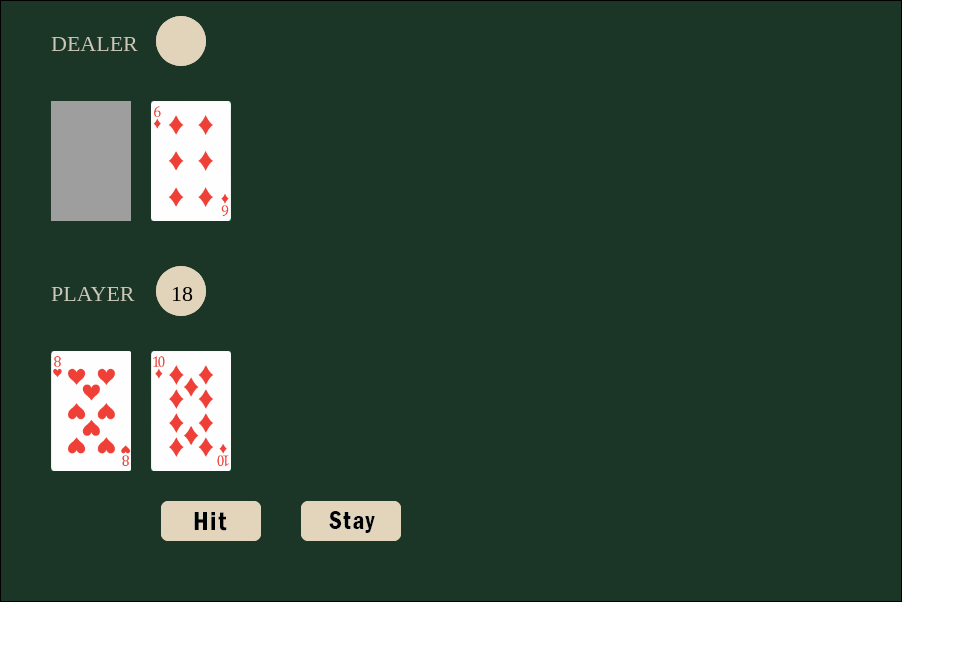
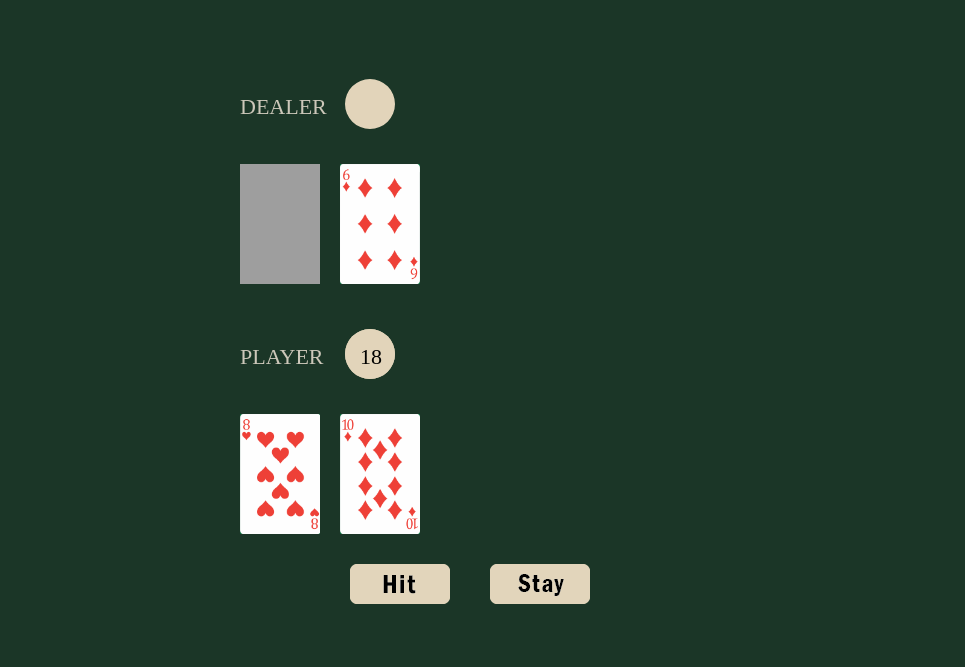
Before and after one commit to amandanngo/blackjack, a plain HTML site: page index.html in a window 1280 px wide. Shown: the whole page, without its empty margins (0-965 px from the left). Drawn offline with nearby package versions, Linux system fonts and the light colour scheme.

Commit message:
finished all functionality, but it crashes a lot if you play several rounds

```diff
--- a/script.js
+++ b/script.js
@@ -1,5 +1,3 @@
-
-
 const canvas = document.querySelector('canvas');
 const ctx = canvas.getContext('2d');
 
@@ -22,7 +20,9 @@ class Deck{
         return this.cards.shift();
     }
 
-    reset(){}
+    reset(){
+        this.cards = [];
+    }
 }
 
 class Card{
@@ -31,7 +31,6 @@ class Card{
         this.image = new Image();
         this.image.src = imgFile;
     }
-
 }
 
 class Player{
@@ -45,7 +44,11 @@ class Player{
         for(let i = 0; i < this.hand.length; i++){
             ctx.drawImage(this.hand[i].image,x+(i*100), y,80,120);
         }
-        drawCircles();
+        ctx.beginPath();
+        ctx.arc(180, y-60, 25, 0, 2 * Math.PI);
+        ctx.fillStyle = '#E2D4BA';
+        ctx.fill();
+        ctx.closePath();
         this.displayValue(x,y);
     }
 
@@ -61,6 +64,10 @@ class Player{
             sum += this.hand[i].value;
         }
         return sum;
+    }
+
+    reset(){
+        this.hand = [];
     }
 }
 
@@ -88,6 +95,7 @@ function drawCircles(){
 
 ctx.fillStyle = '#1B3627';
 ctx.fillRect(0,0,canvas.width,canvas.height);
+
 let deck = new Deck();
 populateDeck();
 deck.shuffle();
@@ -95,14 +103,18 @@ deck.shuffle();
 let player = new Player();
 let dealer = new Player();
 
-let cardBack = new Card(0,'../blackjack/Cards/cardback.png');
-let hitButton = new Card(0,'../blackjack/Cards/hit-button.png');
-let stayButton = new Card(0,'../blackjack/Cards/stay-button.png');
+let cardBack = new Card(0,'Cards/cardback.png');
+let hitButton = new Card(0,'Cards/hit-button.png');
+let stayButton = new Card(0,'Cards/stay-button.png');
 
 let playerBust = false;
 let playerWin = false;
 
 window.onload = (event) => {
+    play();
+}
+
+function play(){
     displayText('DEALER',50,50);
     displayText('PLAYER',50,300);
 
@@ -119,22 +131,42 @@ window.onload = (event) => {
 
     hitBtn();
     stayBtn();
+}
 
-};
+function resetGame(){
+    ctx.fillStyle = '#1B3627';
+    ctx.fillRect(0,0,canvas.width,canvas.height);
+
+    player.reset();
+    dealer.reset();
+    deck.reset();
+    populateDeck();
+    deck.shuffle();
+
+    playerBust = false;
+    playerWin = false;
+}
 
 function displayDealerStart(){
     ctx.drawImage(cardBack.image,50,100,80,120);
     ctx.drawImage(dealer.hand[1].image,50+100,100,80,120);
 }
 
+function resetBtn(){
+    window.addEventListener('click',function(event){
+        if(event.clientX-canvas.offsetLeft >= 370 && event.clientX-canvas.offsetLeft <= 570 &&
+            event.clientY-canvas.offsetTop >= 330 && event.clientY-canvas.offsetTop <= 370){
+                resetGame();
+                play();
+        }
+    });
+}
+
 
 function stayBtn(){
-
-
     window.addEventListener('click',function(event){
-            if(event.clientX >= 300 && event.clientX <= 400 &&
-                event.clientY >= 500 && event.clientY <= 540){
-
+        if(event.clientX-canvas.offsetLeft >= 300 && event.clientX-canvas.offsetLeft <= 400 &&
+                event.clientY-canvas.offsetTop >= 500 && event.clientY-canvas.offsetTop <= 540){
             if(playerBust == false && playerWin == false){
                 while(dealer.getHandValue() < 17){
                     dealer.hand.push(deck.getCard());
@@ -143,46 +175,26 @@ function stayBtn(){
                 dealer.displayHand(50,100);
 
                 if(dealer.getHandValue() == player.getHandValue()){
-                        console.log("You tied!");
+                    endMsg("You tied");
+                    resetBtn();
                 }
-                    if(dealer.getHandValue() == 21){
-                        console.log("You lost!");
+                else if(dealer.getHandValue() == 21){
+                    endMsg("You lose");
+                    resetBtn();
                 }
                 else if(dealer.getHandValue() > 21){
-                        console.log("Dealer busts. You won!");
+                    endMsg("You win!");
+                    resetBtn();
                 }
                 else{
                     if(21 - dealer.getHandValue() < 21 - player.getHandValue()){
-                        console.log("Dealer wins. You lost!");
+                        endMsg("You lose");
+                        resetBtn();
                     }
                     else{
-                            console.log("You win!");
+                        endMsg("You win!");
+                        resetBtn();
                     }
-                    }
-
-                }
-        }});
-    }
-
-
-
-function hitBtn(){
-    const hitBtn = window.addEventListener('click',function(event){
-        if(event.clientX >= 160 && event.clientX <= 260 &&
-            event.clientY >= 500 && event.clientY <= 540){
-            if(player.getHandValue() < 21){
-                console.log("HIT");
-                player.hand.push(deck.getCard());
-                player.displayHand(50,350);
-
-                if(player.getHandValue() == 21){
-                    console.log("You won!");
-                    playerWin = true;
-                }
-
-                if(player.getHandValue() > 21){
-                    console.log("You lost!");
-                    playerBust = true;
                 }
             }
         }
@@ -190,60 +202,96 @@ function hitBtn(){
 }
 
 
+function hitBtn(){
+    const hitBtn = window.addEventListener('click',function(event){
+        if(event.clientX-canvas.offsetLeft >= 160 && event.clientX-canvas.offsetLeft <= 260 &&
+            event.clientY-canvas.offsetTop >= 500 && event.clientY-canvas.offsetTop <= 540){
+
+            if(player.getHandValue() < 21){
+                player.hand.push(deck.getCard());
+                player.displayHand(50,350);
+            }
+
+            if(player.getHandValue() == 21){
+                endMsg("You win!");
+                resetBtn();
+                playerWin = true;
+            }
+
+            if(player.getHandValue() > 21){
+                endMsg("You lose");
+                resetBtn();
+                playerBust = true;
+            }
+        }
+    });
+}
+
+function endMsg(msg){
+    ctx.fillStyle = '#9B1D20';
+    ctx.fillRect(345,210,250,200);
+    ctx.fillStyle = '#EAF9D9'
+    ctx.fillText(msg,430,280);
+    ctx.fillStyle = '#E2D4BA';
+    ctx.fillRect(370,330,200,40);
+    ctx.fillStyle = '#9B1D20'
+    ctx.fillText("Play again",425,360);
+}
+
 function populateDeck(){
-    deck.cards.push(new Card(10,'../blackjack/Cards/Hearts/K-Heart.png'));
-    deck.cards.push(new Card(10,'../blackjack/Cards/Hearts/Q-Heart.png'));
-    deck.cards.push(new Card(10,'../blackjack/Cards/Hearts/J-Heart.png'));
-    deck.cards.push(new Card(10,'../blackjack/Cards/Hearts/10-Heart.png'));
-    deck.cards.push(new Card(9,'../blackjack/Cards/Hearts/9-Heart.png'));
-    deck.cards.push(new Card(8,'../blackjack/Cards/Hearts/8-Heart.png'));
-    deck.cards.push(new Card(7,'../blackjack/Cards/Hearts/7-Heart.png'));
-    deck.cards.push(new Card(6,'../blackjack/Cards/Hearts/6-Heart.png'));
-    deck.cards.push(new Card(5,'../blackjack/Cards/Hearts/5-Heart.png'));
-    deck.cards.push(new Card(4,'../blackjack/Cards/Hearts/4-Heart.png'));
-    deck.cards.push(new Card(3,'../blackjack/Cards/Hearts/3-Heart.png'));
-    deck.cards.push(new Card(2,'../blackjack/Cards/Hearts/2-Heart.png'));
-    deck.cards.push(new Card(1,'../blackjack/Cards/Hearts/A-Heart.png'));
+    deck.cards.push(new Card(10,'Cards/Hearts/K-Heart.png'));
+    deck.cards.push(new Card(10,'Cards/Hearts/Q-Heart.png'));
+    deck.cards.push(new Card(10,'Cards/Hearts/J-Heart.png'));
+    deck.cards.push(new Card(10,'Cards/Hearts/10-Heart.png'));
+    deck.cards.push(new Card(9,'Cards/Hearts/9-Heart.png'));
+    deck.cards.push(new Card(8,'Cards/Hearts/8-Heart.png'));
+    deck.cards.push(new Card(7,'Cards/Hearts/7-Heart.png'));
+    deck.cards.push(new Card(6,'Cards/Hearts/6-Heart.png'));
+    deck.cards.push(new Card(5,'Cards/Hearts/5-Heart.png'));
+    deck.cards.push(new Card(4,'Cards/Hearts/4-Heart.png'));
+    deck.cards.push(new Card(3,'Cards/Hearts/3-Heart.png'));
+    deck.cards.push(new Card(2,'Cards/Hearts/2-Heart.png'));
+    deck.cards.push(new Card(1,'Cards/Hearts/A-Heart.png'));
 
-    deck.cards.push(new Card(10,'../blackjack/Cards/Diamonds/K-Diamond.png'));
-    deck.cards.push(new Card(10,'../blackjack/Cards/Diamonds/Q-Diamond.png'));
-    deck.cards.push(new Card(10,'../blackjack/Cards/Diamonds/J-Diamond.png'));
-    deck.cards.push(new Card(10,'../blackjack/Cards/Diamonds/10-Diamond.png'));
-    deck.cards.push(new Card(9,'../blackjack/Cards/Diamonds/9-Diamond.png'));
-    deck.cards.push(new Card(8,'../blackjack/Cards/Diamonds/8-Diamond.png'));
-    deck.cards.push(new Card(7,'../blackjack/Cards/Diamonds/7-Diamond.png'));
-    deck.cards.push(new Card(6,'../blackjack/Cards/Diamonds/6-Diamond.png'));
-    deck.cards.push(new Card(5,'../blackjack/Cards/Diamonds/5-Diamond.png'));
-    deck.cards.push(new Card(4,'../blackjack/Cards/Diamonds/4-Diamond.png'));
-    deck.cards.push(new Card(3,'../blackjack/Cards/Diamonds/3-Diamond.png'));
-    deck.cards.push(new Card(2,'../blackjack/Cards/Diamonds/2-Diamond.png'));
-    deck.cards.push(new Card(1,'../blackjack/Cards/Diamonds/A-Diamond.png'));
+    deck.cards.push(new Card(10,'Cards/Diamonds/K-Diamond.png'));
+    deck.cards.push(new Card(10,'Cards/Diamonds/Q-Diamond.png'));
+    deck.cards.push(new Card(10,'Cards/Diamonds/J-Diamond.png'));
+    deck.cards.push(new Card(10,'Cards/Diamonds/10-Diamond.png'));
+    deck.cards.push(new Card(9,'Cards/Diamonds/9-Diamond.png'));
+    deck.cards.push(new Card(8,'Cards/Diamonds/8-Diamond.png'));
+    deck.cards.push(new Card(7,'Cards/Diamonds/7-Diamond.png'));
+    deck.cards.push(new Card(6,'Cards/Diamonds/6-Diamond.png'));
+    deck.cards.push(new Card(5,'Cards/Diamonds/5-Diamond.png'));
+    deck.cards.push(new Card(4,'Cards/Diamonds/4-Diamond.png'));
+    deck.cards.push(new Card(3,'Cards/Diamonds/3-Diamond.png'));
+    deck.cards.push(new Card(2,'Cards/Diamonds/2-Diamond.png'));
+    deck.cards.push(new Card(1,'Cards/Diamonds/A-Diamond.png'));
 
-    deck.cards.push(new Card(10,'../blackjack/Cards/Spades/K-Spade.png'));
-    deck.cards.push(new Card(10,'../blackjack/Cards/Spades/Q-Spade.png'));
-    deck.cards.push(new Card(10,'../blackjack/Cards/Spades/J-Spade.png'));
-    deck.cards.push(new Card(10,'../blackjack/Cards/Spades/10-Spade.png'));
-    deck.cards.push(new Card(9,'../blackjack/Cards/Spades/9-Spade.png'));
-    deck.cards.push(new Card(8,'../blackjack/Cards/Spades/8-Spade.png'));
-    deck.cards.push(new Card(7,'../blackjack/Cards/Spades/7-Spade.png'));
-    deck.cards.push(new Card(6,'../blackjack/Cards/Spades/6-Spade.png'));
-    deck.cards.push(new Card(5,'../blackjack/Cards/Spades/5-Spade.png'));
-    deck.cards.push(new Card(4,'../blackjack/Cards/Spades/4-Spade.png'));
-    deck.cards.push(new Card(3,'../blackjack/Cards/Spades/3-Spade.png'));
-    deck.cards.push(new Card(2,'../blackjack/Cards/Spades/2-Spade.png'));
-    deck.cards.push(new Card(1,'../blackjack/Cards/Spades/A-Spade.png'));
+    deck.cards.push(new Card(10,'Cards/Spades/K-Spade.png'));
+    deck.cards.push(new Card(10,'Cards/Spades/Q-Spade.png'));
+    deck.cards.push(new Card(10,'Cards/Spades/J-Spade.png'));
+    deck.cards.push(new Card(10,'Cards/Spades/10-Spade.png'));
+    deck.cards.push(new Card(9,'Cards/Spades/9-Spade.png'));
+    deck.cards.push(new Card(8,'Cards/Spades/8-Spade.png'));
+    deck.cards.push(new Card(7,'Cards/Spades/7-Spade.png'));
+    deck.cards.push(new Card(6,'Cards/Spades/6-Spade.png'));
+    deck.cards.push(new Card(5,'Cards/Spades/5-Spade.png'));
+    deck.cards.push(new Card(4,'Cards/Spades/4-Spade.png'));
+    deck.cards.push(new Card(3,'Cards/Spades/3-Spade.png'));
+    deck.cards.push(new Card(2,'Cards/Spades/2-Spade.png'));
+    deck.cards.push(new Card(1,'Cards/Spades/A-Spade.png'));
 
-    deck.cards.push(new Card(10,'../blackjack/Cards/Clubs/K-Club.png'));
-    deck.cards.push(new Card(10,'../blackjack/Cards/Clubs/Q-Club.png'));
-    deck.cards.push(new Card(10,'../blackjack/Cards/Clubs/J-Club.png'));
-    deck.cards.push(new Card(10,'../blackjack/Cards/Clubs/10-Club.png'));
-    deck.cards.push(new Card(9,'../blackjack/Cards/Clubs/9-Club.png'));
-    deck.cards.push(new Card(8,'../blackjack/Cards/Clubs/8-Club.png'));
-    deck.cards.push(new Card(7,'../blackjack/Cards/Clubs/7-Club.png'));
-    deck.cards.push(new Card(6,'../blackjack/Cards/Clubs/6-Club.png'));
-    deck.cards.push(new Card(5,'../blackjack/Cards/Clubs/5-Club.png'));
-    deck.cards.push(new Card(4,'../blackjack/Cards/Clubs/4-Club.png'));
-    deck.cards.push(new Card(3,'../blackjack/Cards/Clubs/3-Club.png'));
-    deck.cards.push(new Card(2,'../blackjack/Cards/Clubs/2-Club.png'));
-    deck.cards.push(new Card(1,'../blackjack/Cards/Clubs/A-Club.png'));
+    deck.cards.push(new Card(10,'Cards/Clubs/K-Club.png'));
+    deck.cards.push(new Card(10,'Cards/Clubs/Q-Club.png'));
+    deck.cards.push(new Card(10,'Cards/Clubs/J-Club.png'));
+    deck.cards.push(new Card(10,'Cards/Clubs/10-Club.png'));
+    deck.cards.push(new Card(9,'Cards/Clubs/9-Club.png'));
+    deck.cards.push(new Card(8,'Cards/Clubs/8-Club.png'));
+    deck.cards.push(new Card(7,'Cards/Clubs/7-Club.png'));
+    deck.cards.push(new Card(6,'Cards/Clubs/6-Club.png'));
+    deck.cards.push(new Card(5,'Cards/Clubs/5-Club.png'));
+    deck.cards.push(new Card(4,'Cards/Clubs/4-Club.png'));
+    deck.cards.push(new Card(3,'Cards/Clubs/3-Club.png'));
+    deck.cards.push(new Card(2,'Cards/Clubs/2-Club.png'));
+    deck.cards.push(new Card(1,'Cards/Clubs/A-Club.png'));
 }
--- a/style.css
+++ b/style.css
@@ -1,12 +1,14 @@
-
-
 body{
     margin: 0;
     padding: 0;
+    background-color: #1B3627;
 }
 
 canvas{
-    border: 1px solid black;
-    margin: 0;
-    padding: 0;
+    padding-left: 0;
+    padding-right: 0;
+    margin-left: auto;
+    margin-right: auto;
+    margin-top: 5%;
+    display: block;
 }
```
Also changed, not shown: index.html (+3 -3 lines). Lines whose indentation alone changed are shown as unchanged.
